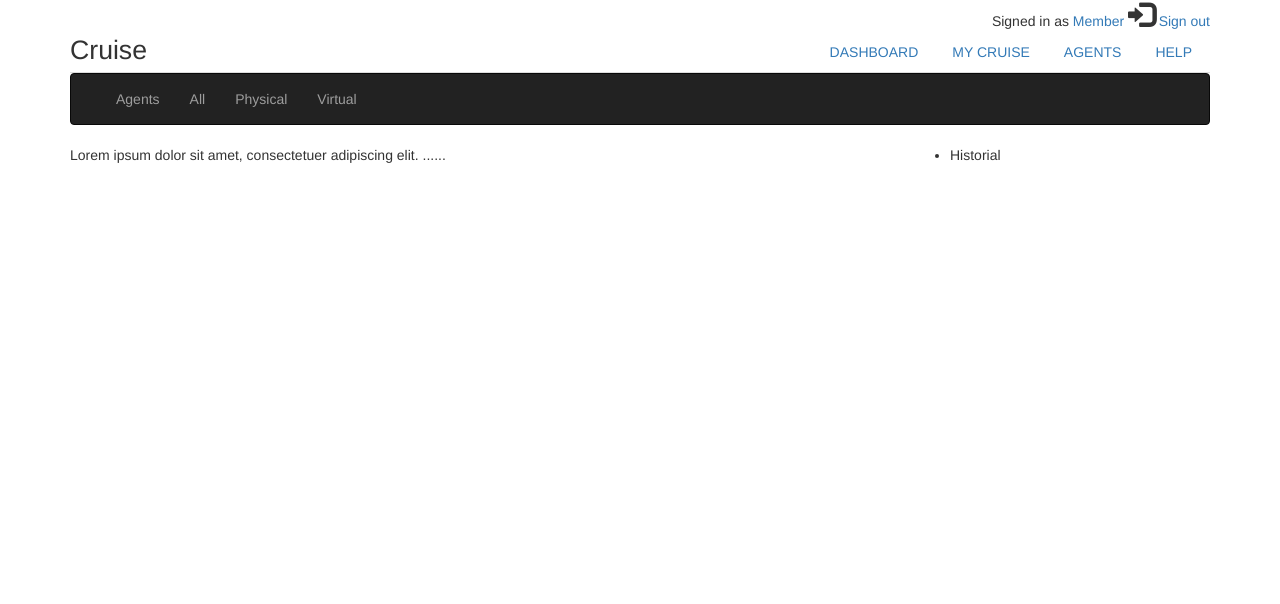
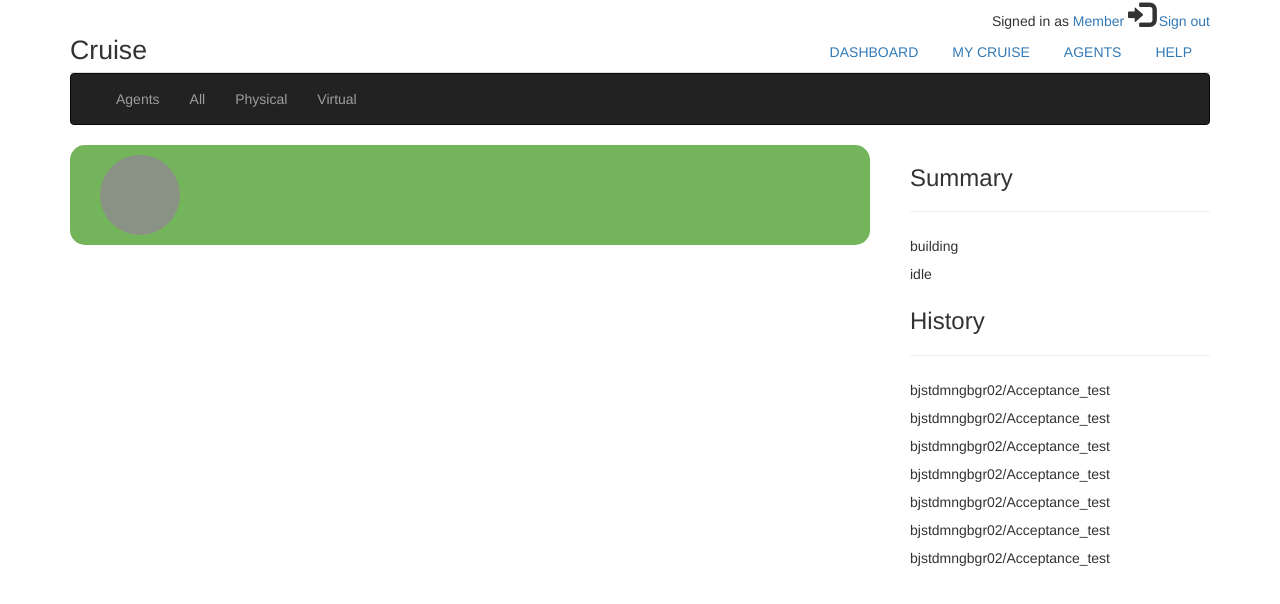
Before and after one commit to Bel197/Primer-reto, a plain HTML site: page index.html in a window 1280 px wide. Drawn offline with nearby package versions, Linux system fonts and the light colour scheme.

Commit message:
diseño_body

```diff
--- a/assets/css/style.css
+++ b/assets/css/style.css
@@ -6,17 +6,30 @@ span{
 	font-size: 20pt;
 }
 
-p {
+p{
     display: inline;
 }
 
 #lateral{
    width: 300px;
    float: right;
+   line-height: 2	;
 }
 
-#principal{
-   background-color: #ffffff;
-   padding: 10 10 10 10px;
-   margin-right: 300px;
+.circulo {
+     width: 80px;
+     height: 80px;
+     -moz-border-radius: 50%;
+     -webkit-border-radius: 50%;
+     border-radius: 50%;
+     background: #8A9286;
+     margin-left:   30px;
+  	 margin-right:  30px;
 }
+
+th{
+	border-radius: 15px 15px 15px 15px;
+	height: 100px;
+	width: 800px;
+	background-color: #74B45A;
+}
--- a/index.html
+++ b/index.html
@@ -6,7 +6,7 @@
 	<link rel="stylesheet" href="https://maxcdn.bootstrapcdn.com/bootstrap/3.3.7/css/bootstrap.min.css">
  	<script src="https://ajax.googleapis.com/ajax/libs/jquery/3.1.1/jquery.min.js"></script>
   <script src="https://maxcdn.bootstrapcdn.com/bootstrap/3.3.7/js/bootstrap.min.js"></script>
-	<title>Reto</title>
+	<title>Thoughtworks</title>
 </head>
 <body>
 <!-- Menú principal -->
@@ -43,18 +43,32 @@
             </ul>
           </div>
         </nav>
-        <!-- Historial -->
-           <div id="lateral">
-            <ul>
-              <li>Historial
-            </ul>
+          <!-- Historial -->
+          <div id="lateral">
+            <h3>Summary</h3><hr>
+              <p>building</p>
+              <br>
+              <p>idle</p>
+            <h3>History</h3><hr>
+              <p>bjstdmngbgr02/Acceptance_test</p>
+              <p>bjstdmngbgr02/Acceptance_test</p>
+              <p>bjstdmngbgr02/Acceptance_test</p>
+              <p>bjstdmngbgr02/Acceptance_test</p>
+              <p>bjstdmngbgr02/Acceptance_test</p>
+              <p>bjstdmngbgr02/Acceptance_test</p>
+              <p>bjstdmngbgr02/Acceptance_test</p>
+          </div>
+          <!-- Historial -->
+          <div id="principal">
+          <table>
+            <tr>
+              <th>
+                <div class="circulo"></div>
+              </th>
+            </tr>
+          </table>
            </div>
-           <div id="principal">
-            Lorem ipsum dolor sit amet, consectetuer adipiscing elit.
-            ......
-           </div>
-        <!-- Historial -->
-      </div>
+          </div>
       <!-- Agents contenido -->
       <div id="menu3" class="tab-pane fade">
         <p>Disculpe la molestia, Coders Trabajando</p>
```
